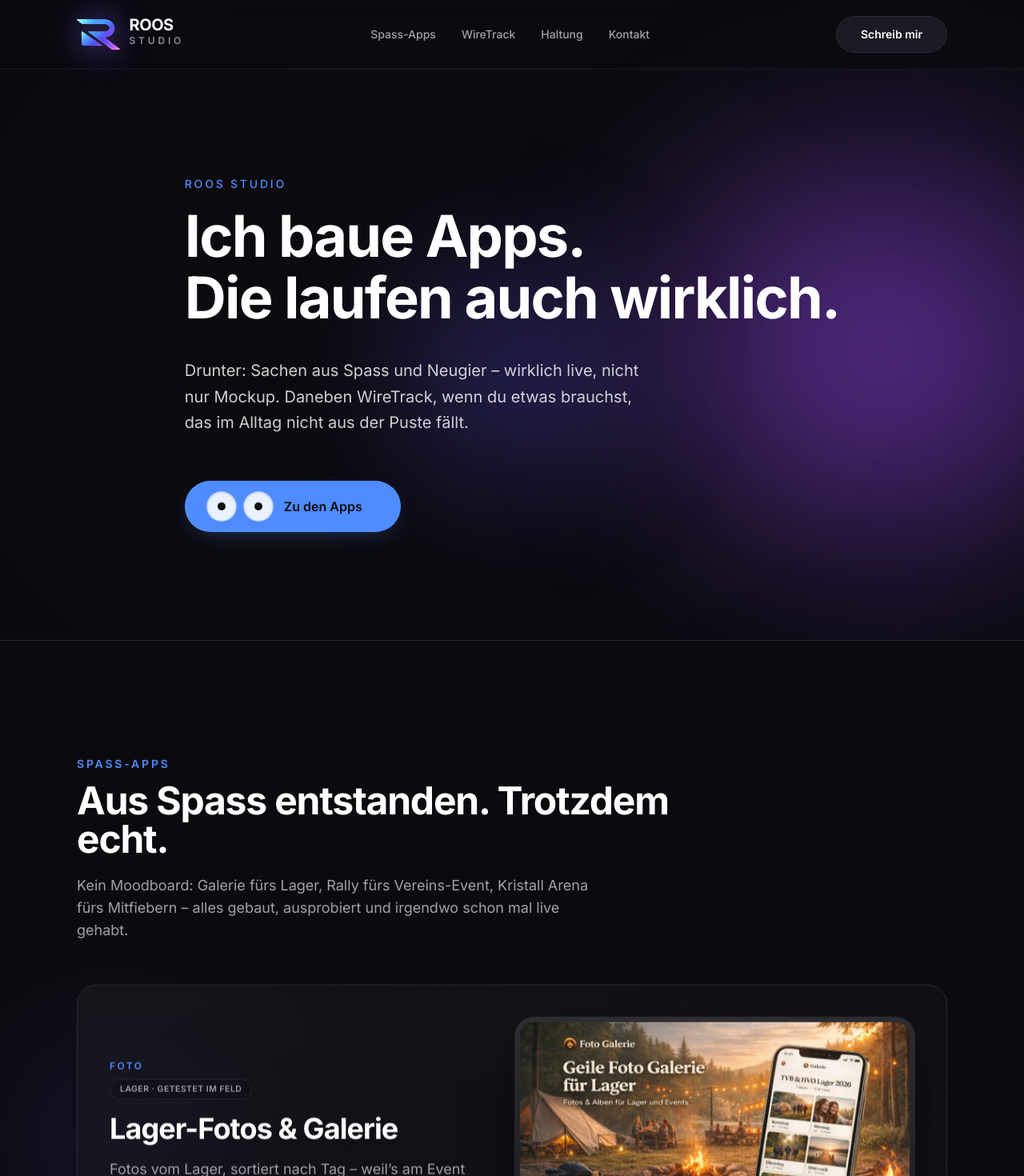
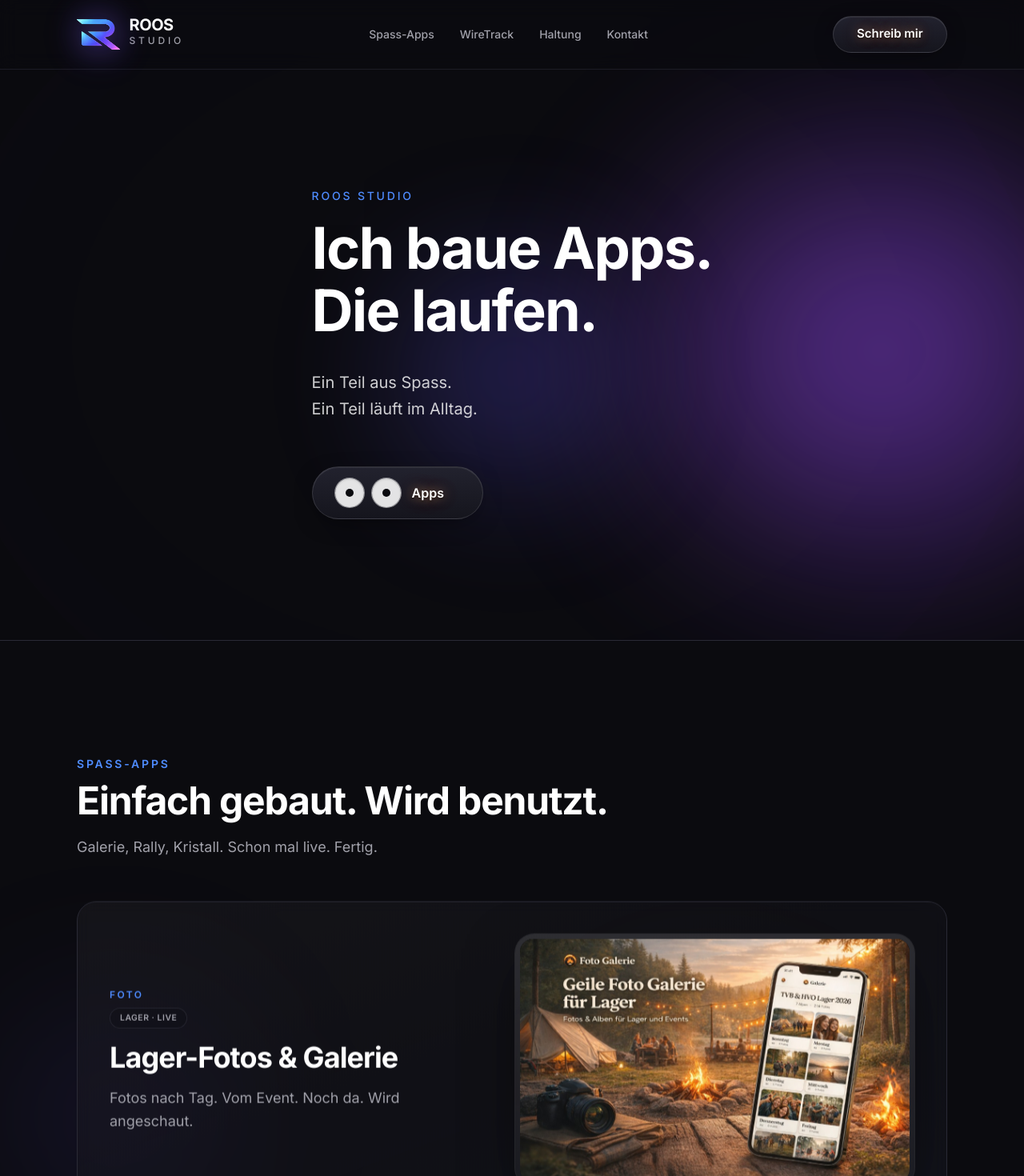
Before and after one commit to RoosStudio/roosstudio-site, a React (Vite) app: page / in a window 1280 px wide. Shown: the top 1470 px of the page at 80% size. Built offline with nearby package versions, Linux system fonts and the light colour scheme.

Commit message:
Copy: Statements statt Erklärungen; rs-cta Button-System
Made-with: Cursor

```diff
--- a/index.html
+++ b/index.html
@@ -10,7 +10,7 @@
     <meta name="viewport" content="width=device-width, initial-scale=1.0" />
     <meta
       name="description"
-      content="Roos Studio — Apps, die laufen: Spass-Projekte und WireTrack fürs tägliche Arbeiten. Gebaut und betreut aus der Schweiz."
+      content="Roos Studio — Apps, die laufen. Spass-Projekte, WireTrack. Schweiz."
     />
     <link rel="preconnect" href="https://fonts.googleapis.com" />
     <link rel="preconnect" href="https://fonts.gstatic.com" crossorigin />
@@ -18,7 +18,7 @@
       href="https://fonts.googleapis.com/css2?family=Inter:wght@400;500;600;700&display=swap"
       rel="stylesheet"
     />
-    <title>Roos Studio — Apps bauen, die laufen</title>
+    <title>Roos Studio — Apps. Alltag.</title>
   </head>
   <body>
     <div id="root"></div>
--- a/src/components/Footer.tsx
+++ b/src/components/Footer.tsx
@@ -14,11 +14,10 @@ export function Footer() {
               <BrandLogo placement="footer" />
             </a>
             <p className="mt-6 text-base font-medium leading-snug text-rs-text sm:text-[1.05rem]">
-              Apps aus Spass, Systeme fürs Tagesgeschäft.
+              Apps. Systeme. Eine Hand.
             </p>
             <p className="mt-2.5 max-w-sm text-sm leading-relaxed text-rs-text-secondary">
-              Gebaut, getestet, nachgezogen – nicht nur verkauft. Wenn du
-              WireTrack oder was Eigenes brauchst: einfach melden.
+              Nicht verkauft und weg. Meld dich.
             </p>
           </div>
           <nav
--- a/src/components/FunApps.tsx
+++ b/src/components/FunApps.tsx
@@ -22,8 +22,8 @@ const apps: AppDef[] = [
     id: 'foto',
     title: 'Lager-Fotos & Galerie',
     eyebrow: 'Foto',
-    tag: 'Lager · getestet im Feld',
-    desc: 'Fotos vom Lager, sortiert nach Tag – weil’s am Event einfach Spass gemacht hat und danach trotzdem noch nutzbar sein sollte. Läuft, wird benutzt.',
+    tag: 'Lager · live',
+    desc: 'Fotos nach Tag. Vom Event. Noch da. Wird angeschaut.',
     screenshot: '/showcase/foto-lager-galerie.png',
     screenshotAlt:
       'Foto Galerie: Lager-Kulisse mit Smartphone-Mockup und Wochentags-Alben',
@@ -35,8 +35,8 @@ const apps: AppDef[] = [
     id: 'rally',
     title: 'Rally · Roadtrip Journal',
     eyebrow: 'Rally',
-    tag: 'Vereinsfahrt · ohne Admin-Stress',
-    desc: 'Team-Code, Karte, Aufgaben – damit niemand auf dem Trip Excel oder WhatsApp-Chaos spielen muss. Einstieg schnell, auch wenn die Leute müde sind.',
+    tag: 'Vereinsfahrt',
+    desc: 'Code, Karte, Tasks. Kein Excel. Kein Gruppenwahnsinn. Schnell rein.',
     screenshot: '/showcase/rally-roadtrip-lobby.png',
     screenshotAlt:
       'Vereinsreise 2026: Roadtrip Journal Lobby mit Event-Karte und Team-Code',
@@ -48,8 +48,8 @@ const apps: AppDef[] = [
     id: 'kristall',
     title: 'Kristall Arena',
     eyebrow: 'Kristall Arena',
-    tag: 'Live-Score · sichtbar für alle',
-    desc: 'Punkte und Rangliste in Echtzeit – damit keiner fragen muss, wer gerade vorne liegt. Optik übertrieben, Logik simpel.',
+    tag: 'Live',
+    desc: 'Punkte live. Rangliste klar. Look laut, Hirn ruhig.',
     screenshot: '/showcase/kristall-arena.png',
     screenshotAlt:
       'Kristall-Rangliste: Podest Plätze 1–3 und Liste ab Platz 4 im Weltraum-Look',
@@ -219,12 +219,10 @@ export function FunApps() {
             id="spass-apps-heading"
             className="mt-3 max-w-3xl text-3xl font-bold tracking-tight text-rs-text sm:text-4xl md:text-5xl"
           >
-            Aus Spass entstanden. Trotzdem echt.
+            Einfach gebaut. Wird benutzt.
           </h2>
           <p className="mt-5 max-w-2xl text-lg text-rs-text-secondary">
-            Kein Moodboard: Galerie fürs Lager, Rally fürs Vereins-Event,
-            Kristall Arena fürs Mitfiebern – alles gebaut, ausprobiert und
-            irgendwo schon mal live gehabt.
+            Galerie, Rally, Kristall. Schon mal live. Fertig.
           </p>
         </SectionReveal>
 
--- a/src/components/Header.tsx
+++ b/src/components/Header.tsx
@@ -42,24 +42,24 @@ export function Header() {
         </nav>
         <a
           href="#kontakt-email"
-          className="group relative z-2 inline-flex min-h-[2.75rem] shrink-0 cursor-pointer items-center justify-center rounded-full border border-rs-border bg-rs-card px-4 py-2 text-xs font-semibold text-rs-text no-underline transition-[color,transform,border-color] duration-200 ease-out hover:border-rs-primary/45 hover:text-rs-primary focus-visible:outline-none focus-visible:ring-2 focus-visible:ring-rs-primary/50 sm:min-h-[2.875rem] sm:px-6 sm:py-2.5 sm:text-sm"
+          className="rs-cta rs-cta--sm group relative z-2 shrink-0 cursor-pointer focus-visible:outline-none"
           aria-label="Zum Kontakt mit E-Mail-Adresse scrollen"
           onClick={(e) => scrollToKontaktEmail(e, reduceMotion)}
         >
           <span className="inline-grid grid-cols-1 grid-rows-1 place-items-center" aria-hidden>
             <span className="col-start-1 row-start-1 whitespace-nowrap transition-opacity duration-200 ease-out group-focus-visible:pointer-events-none group-focus-visible:opacity-0 group-hover:pointer-events-none group-hover:opacity-0">
-              <span className="hidden sm:inline">Schreib mir</span>
-              <span className="sm:hidden">Mail</span>
+              <span className="rs-cta-text-rest hidden sm:inline">Schreib mir</span>
+              <span className="rs-cta-text-rest sm:hidden">Mail</span>
             </span>
             <span className="col-start-1 row-start-1 flex items-center justify-center gap-1.5 whitespace-nowrap opacity-0 transition-opacity duration-200 ease-out group-focus-visible:opacity-100 group-hover:opacity-100 sm:gap-2">
               <span
-                className="inline-block text-[1.05rem] leading-none motion-reduce:group-hover:animate-none motion-safe:origin-[70%_100%] motion-safe:group-hover:animate-[rs-wave-hand_0.75s_ease-in-out_infinite] sm:text-[1.1rem]"
+                className="inline-block text-[1.05rem] leading-none motion-reduce:group-hover:animate-none motion-safe:origin-[70%_100%] motion-safe:group-hover:animate-[rs-wave-hand_0.75s_ease-in-out_infinite] motion-safe:group-focus-visible:animate-[rs-wave-hand_0.75s_ease-in-out_infinite] sm:text-[1.1rem]"
                 aria-hidden
               >
                 👋
               </span>
-              <span className="hidden sm:inline">Hi sagen</span>
-              <span className="sm:hidden">Hi</span>
+              <span className="rs-cta-text-hover hidden sm:inline">Hi sagen</span>
+              <span className="rs-cta-text-hover sm:hidden">Hi</span>
             </span>
           </span>
         </a>
--- a/src/components/Hero.tsx
+++ b/src/components/Hero.tsx
@@ -97,7 +97,7 @@ export function Hero() {
           className="max-w-4xl text-4xl font-bold leading-[1.12] tracking-tight text-rs-text sm:text-5xl sm:leading-[1.14] md:text-6xl md:leading-[1.12] lg:text-[3.5rem] lg:leading-[1.1] xl:text-7xl xl:leading-[1.08]"
         >
           <span className="block">Ich baue Apps.</span>
-          <span className="block">Die laufen auch wirklich.</span>
+          <span className="block">Die laufen.</span>
         </motion.h1>
         <motion.p
           initial={{ opacity: 0, y: 16 }}
@@ -105,9 +105,8 @@ export function Hero() {
           transition={{ delay: 0.35, duration: 0.55 }}
           className="mt-8 max-w-xl text-lg leading-relaxed text-rs-text/80 sm:mt-9 sm:text-xl"
         >
-          Drunter: Sachen aus Spass und Neugier – wirklich live, nicht nur
-          Mockup. Daneben WireTrack, wenn du etwas brauchst, das im Alltag
-          nicht aus der Puste fällt.
+          <span className="block">Ein Teil aus Spass.</span>
+          <span className="block">Ein Teil läuft im Alltag.</span>
         </motion.p>
         <motion.div
           initial={{ opacity: 0, y: 16 }}
@@ -119,7 +118,7 @@ export function Hero() {
             href="#spass-apps"
             onMouseMove={onCtaEyeMove}
             onMouseLeave={onCtaEyeLeave}
-            className="inline-flex min-h-[3.25rem] items-center justify-center gap-3 rounded-full bg-rs-primary pl-6 pr-10 py-3.5 text-base font-semibold text-rs-bg shadow-[0_0_0_1px_rgba(255,255,255,0.06)_inset,0_8px_28px_-10px_rgba(79,140,255,0.38)] transition-[transform] duration-200 ease-out hover:scale-[1.02] focus-visible:outline-none focus-visible:ring-2 focus-visible:ring-rs-primary focus-visible:ring-offset-2 focus-visible:ring-offset-rs-bg active:scale-[0.97] sm:gap-3.5 sm:pl-7 sm:pr-12"
+            className="rs-cta group !min-h-[3.25rem] !gap-3 !py-3.5 !pl-6 !pr-10 focus-visible:outline-none sm:!gap-3.5 sm:!pl-7 sm:!pr-12"
           >
             <div
               className="flex shrink-0 gap-2 sm:gap-2.5"
@@ -127,7 +126,7 @@ export function Hero() {
             >
               <div
                 ref={leftEyeRef}
-                className="relative flex h-8 w-8 items-center justify-center overflow-hidden rounded-full bg-white/88 shadow-[inset_0_1px_3px_rgba(0,0,0,0.12)] ring-1 ring-white/50 sm:h-9 sm:w-9"
+                className="relative flex h-8 w-8 items-center justify-center overflow-hidden rounded-full bg-white/88 shadow-[inset_0_1px_3px_rgba(0,0,0,0.12)] ring-1 ring-white/50 transition-[box-shadow] duration-200 group-hover:ring-rs-primary/45 group-focus-visible:ring-rs-primary/45 sm:h-9 sm:w-9"
               >
                 <motion.span
                   className="block h-2 w-2 rounded-full bg-rs-bg sm:h-2.5 sm:w-2.5"
@@ -141,7 +140,7 @@ export function Hero() {
               </div>
               <div
                 ref={rightEyeRef}
-                className="relative flex h-8 w-8 items-center justify-center overflow-hidden rounded-full bg-white/88 shadow-[inset_0_1px_3px_rgba(0,0,0,0.12)] ring-1 ring-white/50 sm:h-9 sm:w-9"
+                className="relative flex h-8 w-8 items-center justify-center overflow-hidden rounded-full bg-white/88 shadow-[inset_0_1px_3px_rgba(0,0,0,0.12)] ring-1 ring-white/50 transition-[box-shadow] duration-200 group-hover:ring-rs-primary/45 group-focus-visible:ring-rs-primary/45 sm:h-9 sm:w-9"
               >
                 <motion.span
                   className="block h-2 w-2 rounded-full bg-rs-bg sm:h-2.5 sm:w-2.5"
@@ -154,7 +153,7 @@ export function Hero() {
                 />
               </div>
             </div>
-            Zu den Apps
+            <span className="rs-cta-text-rest">Apps</span>
           </a>
         </motion.div>
       </div>
--- a/src/components/Philosophy.tsx
+++ b/src/components/Philosophy.tsx
@@ -49,8 +49,7 @@ export function Philosophy() {
             className="mt-5 max-w-3xl text-[clamp(1.15rem,2.8vw,1.65rem)] font-medium leading-snug text-rs-text-secondary sm:mt-6"
             {...motionProps(0.07)}
           >
-            Spass-Apps halten mich wach; WireTrack ist für den Teil, wo’s im
-            Alltag zählt. Wenn’s knallt, wird gefixt – nicht wegpräsentiert.
+            Spass hält scharf. WireTrack, wenn’s zählt. Fix statt Folie.
           </motion.p>
         </div>
       </div>
--- a/src/index.css
+++ b/src/index.css
@@ -125,3 +125,107 @@
     transform: translate3d(0, 0, 0);
   }
 }
+
+/* -------------------------------------------------------------------------- */
+/* Primary CTAs: dunkle Pill + warmer Text-Glow, Hover: Ghost mit Blau-Glow   */
+/* -------------------------------------------------------------------------- */
+
+@layer components {
+  .rs-cta {
+    position: relative;
+    display: inline-flex;
+    align-items: center;
+    justify-content: center;
+    gap: 0.5rem;
+    min-height: 3.25rem;
+    padding: 0.875rem 1.5rem;
+    border-radius: 9999px;
+    font-weight: 600;
+    font-size: 1rem;
+    line-height: 1.25;
+    text-decoration: none;
+    user-select: none;
+    border: 1px solid rgba(255, 255, 255, 0.12);
+    background: linear-gradient(180deg, #22222e 0%, #15151d 100%);
+    box-shadow:
+      inset 0 1px 0 rgba(255, 255, 255, 0.07),
+      0 8px 32px -12px rgba(0, 0, 0, 0.65);
+    transition:
+      border-color 0.2s ease,
+      background 0.2s ease,
+      box-shadow 0.2s ease,
+      transform 0.2s ease;
+  }
+
+  .rs-cta:hover {
+    transform: scale(1.02);
+  }
+
+  .rs-cta:active {
+    transform: scale(0.97);
+  }
+
+  .rs-cta--sm {
+    min-height: 2.75rem;
+    padding: 0.5rem 1.35rem;
+    font-size: 0.875rem;
+    gap: 0.45rem;
+  }
+
+  @media (min-width: 640px) {
+    .rs-cta--sm {
+      min-height: 2.875rem;
+      padding: 0.55rem 1.5rem;
+      font-size: 0.9375rem;
+    }
+  }
+
+  .rs-cta:focus-visible {
+    outline: none;
+    box-shadow:
+      0 0 0 2px var(--color-rs-bg),
+      0 0 0 4px rgba(79, 140, 255, 0.55),
+      inset 0 1px 0 rgba(255, 255, 255, 0.07),
+      0 8px 32px -12px rgba(0, 0, 0, 0.65);
+  }
+
+  .rs-cta:hover,
+  .rs-cta:focus-visible {
+    background: transparent;
+    border-color: var(--color-rs-primary);
+    box-shadow:
+      0 0 0 1px rgba(79, 140, 255, 0.5),
+      0 0 40px -6px rgba(79, 140, 255, 0.38);
+  }
+
+  .rs-cta-text-rest {
+    color: #fff;
+    text-shadow:
+      0 0 14px rgba(255, 175, 115, 0.55),
+      0 0 32px rgba(255, 130, 75, 0.28),
+      0 1px 2px rgba(0, 0, 0, 0.85);
+    transition: color 0.2s ease, text-shadow 0.2s ease;
+  }
+
+  .rs-cta:hover .rs-cta-text-rest,
+  .rs-cta:focus-visible .rs-cta-text-rest {
+    color: var(--color-rs-primary);
+    text-shadow:
+      0 0 14px rgba(79, 140, 255, 0.65),
+      0 0 28px rgba(79, 140, 255, 0.35);
+  }
+
+  .rs-cta-text-hover {
+    color: var(--color-rs-primary);
+    text-shadow:
+      0 0 12px rgba(79, 140, 255, 0.55),
+      0 0 26px rgba(79, 140, 255, 0.3);
+  }
+
+  @media (prefers-reduced-motion: reduce) {
+    .rs-cta:hover,
+    .rs-cta:active {
+      transform: none;
+    }
+  }
+}
```
Also changed, not shown: src/components/ContactSection.tsx (+14 -17 lines), src/components/WireTrackSection.tsx (+14 -17 lines).
